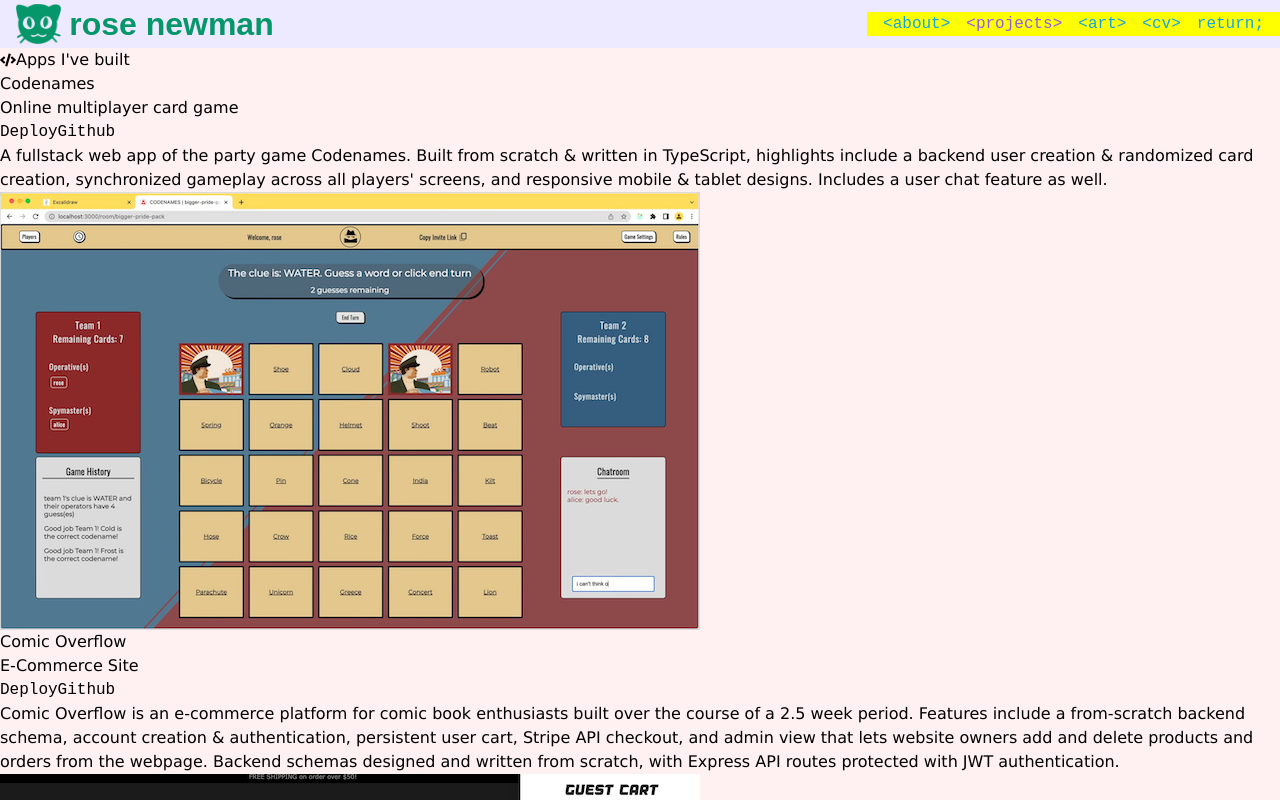
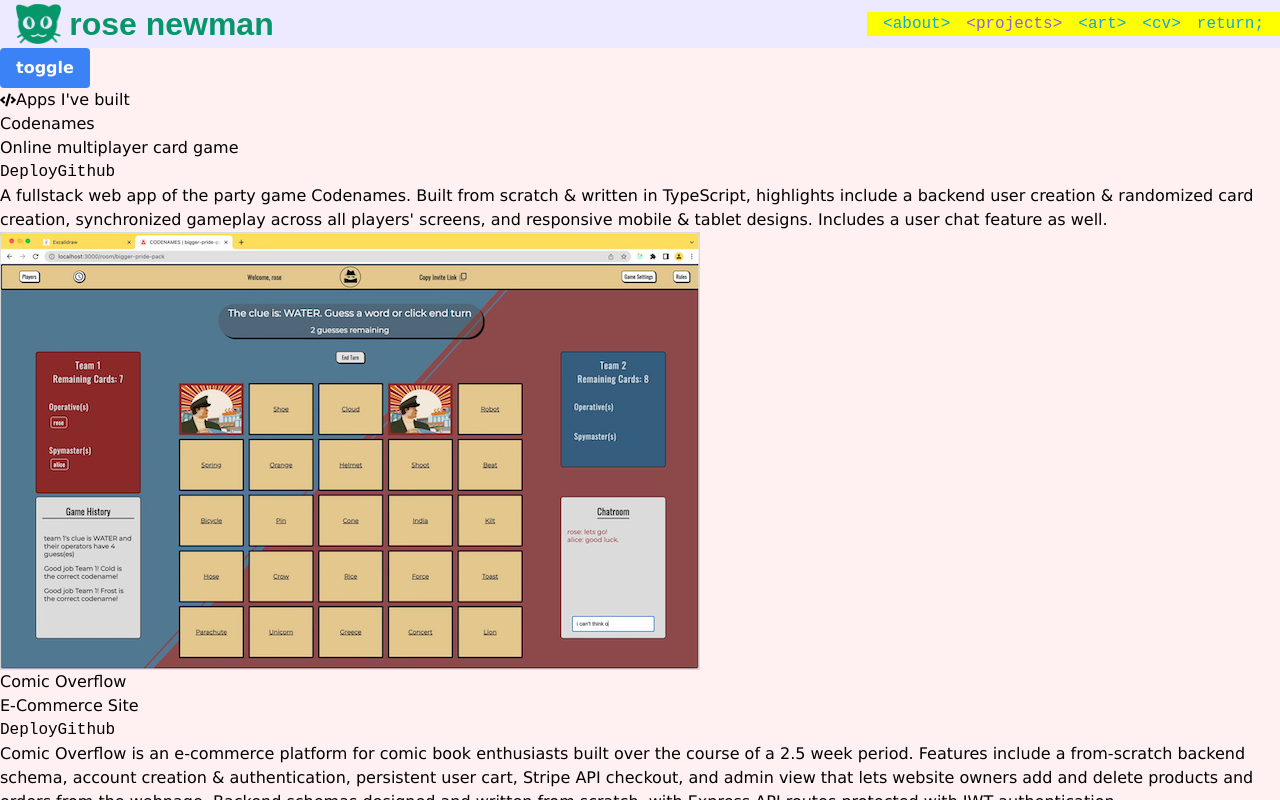
Before and after one commit to rosalie0/rosalie0.github.io, a React (Vite) app: page /projects in a window 1280 px wide. Shown: the top 800 px of the page. Built offline with nearby package versions, Linux system fonts and the light colour scheme; a web font is replaced by a local one.

Commit message:
hastily made dark toggle button works.

```diff
--- a/src/App.tsx
+++ b/src/App.tsx
@@ -1,16 +1,23 @@
-import { useState } from "react";
-import reactLogo from "./assets/react.svg";
-import { FaCode } from "react-icons/fa";
+import React, { useEffect, useState } from "react";
 
 // Components:
 import RouteContainer from "./components/RouteContainer";
 import Header from "./components/header/Header";
+import DarkModeButton from "./components/DarkModeButton";
 
 function App() {
+  // Piece of state for dark/light mode
+  const [theme, setTheme] = useState("light");
+  useEffect(() => {
+    if (theme === "dark") {
+      document.documentElement.classList.add("dark"); // give the entire <html> a class="dark"
+    } else document.documentElement.classList.remove("dark");
+  }, [theme]);
+
   return (
     <div className="App bg-rose-50" style={{ height: "100vh" }}>
-      {/* <FaCode /> */}
       <Header />
+      <DarkModeButton theme={theme} setTheme={setTheme} />
       <RouteContainer />
     </div>
   );
--- /dev/null
+++ b/src/components/DarkModeButton.tsx
@@ -0,0 +1,27 @@
+import React from "react";
+
+// Interface for darkmode state
+interface ThemeProps {
+  theme: string;
+  /** when passing down the state setter function returned by `useState` to a child component.
+   *  `number` is an example, swap out with whatever the type of your state */
+  setTheme: React.Dispatch<React.SetStateAction<string>>;
+}
+
+const DarkModeButton = ({ theme, setTheme }: ThemeProps) => {
+  const handleThemeSwitch = () => {
+    setTheme(theme === "dark" ? "light" : "dark");
+  };
+  return (
+    <div>
+      <button
+        className=" bg-blue-500 hover:bg-blue-700 text-white font-bold py-2 px-4 rounded dark:bg-green-500"
+        onClick={handleThemeSwitch}
+      >
+        toggle
+      </button>
+    </div>
+  );
+};
+
+export default DarkModeButton;
--- a/src/components/projects/Projects.tsx
+++ b/src/components/projects/Projects.tsx
@@ -21,7 +21,7 @@ function Projects() {
                   <button>Deploy</button>
                 </a>
                 <a href={project.githubLink}>
-                  <button>Github</button>
+                  <button className="rounded-md bg-primary">Github</button>
                 </a>
               </div>
               <p>{project.description}</p>
--- a/tailwind.config.cjs
+++ b/tailwind.config.cjs
@@ -1,12 +1,23 @@
 /** @type {import('tailwindcss').Config} */
 module.exports = {
+  // If you want to support toggling dark mode manually instead of relying on the operating system preference,
+  // use the class strategy instead of the media strategy.
+  darkMode: "class",
   content: ["./index.html", "./src/**/*.{js,ts,jsx,tsx}"],
   theme: {
     fontFamily: {},
     container: {
       center: true,
     },
-    extend: {},
+    // extend: {
+    //   colors: {
+    //     "green-light": "#A7F3D0", //emerald-300
+    //     "green-mid": "#059669", //emerald-600
+    //     "green-dark": "#064E3B", //emerald-900
+    //     secondary: "#CA8A04", //amber-600
+    //     "text-base": "#E11D48", //rose-600
+    //   },
+    // },
   },
   plugins: [],
 };
```
